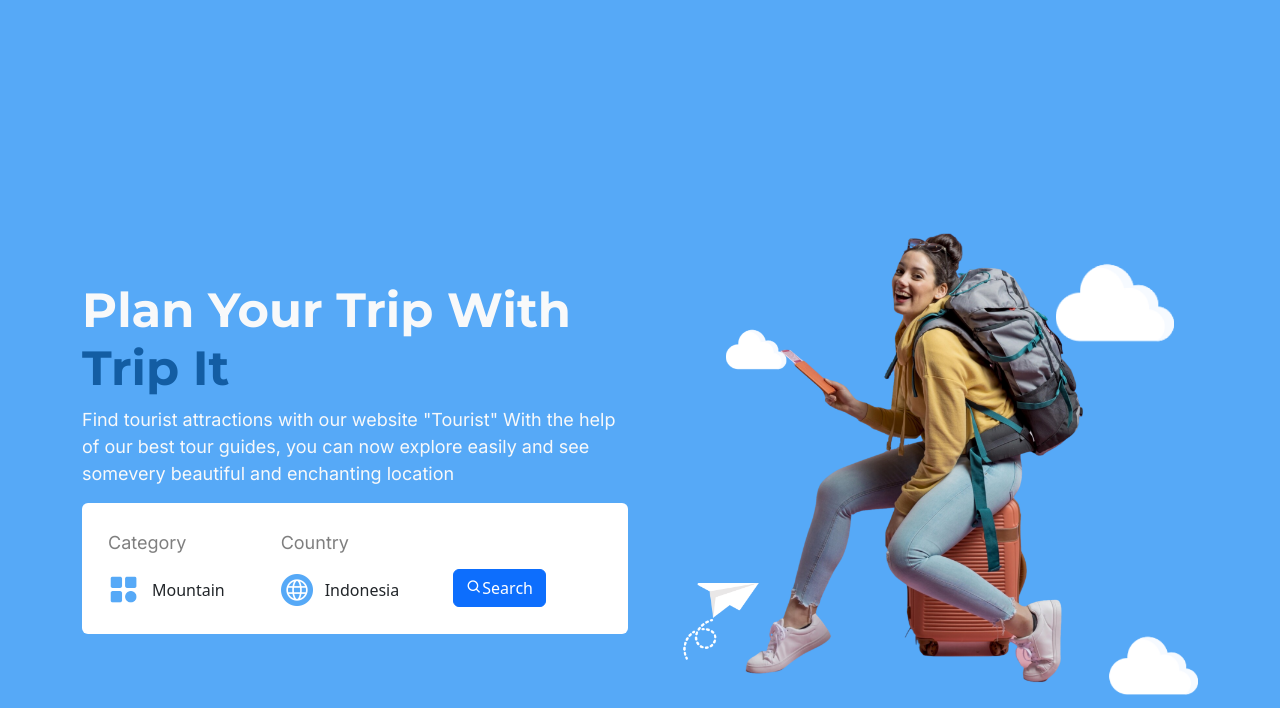
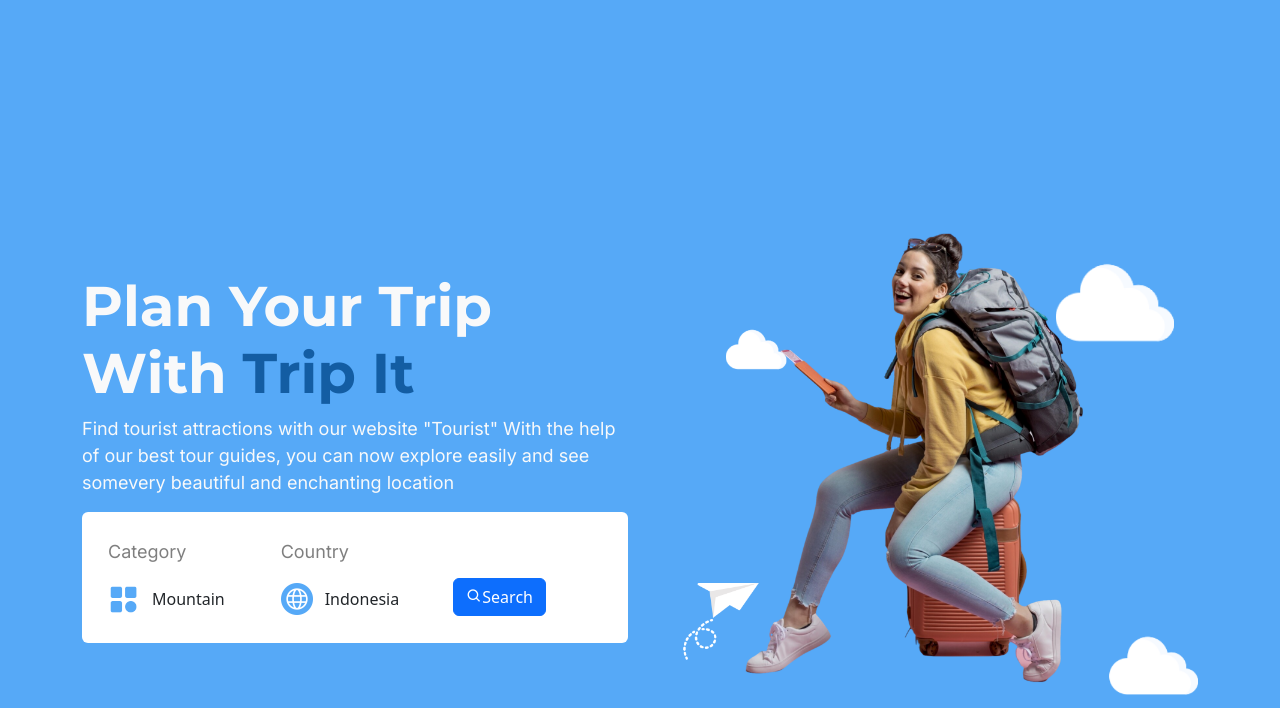
Before and after one commit to kikik27/lomba-dwc23, a plain HTML site: page index.html in a window 1280 px wide. Shown: the part 92-800 px from the top of the page. Drawn offline with nearby package versions, Linux system fonts and the light colour scheme.

Commit message:
bismillah wes

```diff
--- a/assets/css/style.css
+++ b/assets/css/style.css
@@ -102,7 +102,7 @@
 
 .heading {
     font-family: var(--secondary-font);
-    font-size: 48px;
+    font-size: 56px;
 }
 
 .title {
@@ -473,9 +473,7 @@
         padding: 10px 0;
     }
 
-    #about-us .img-full{
-
-    }
+    #about-us .img-full {}
 
 }
 
```
